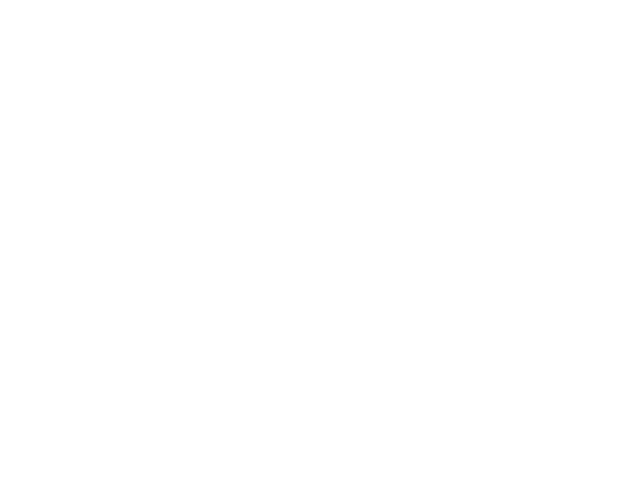
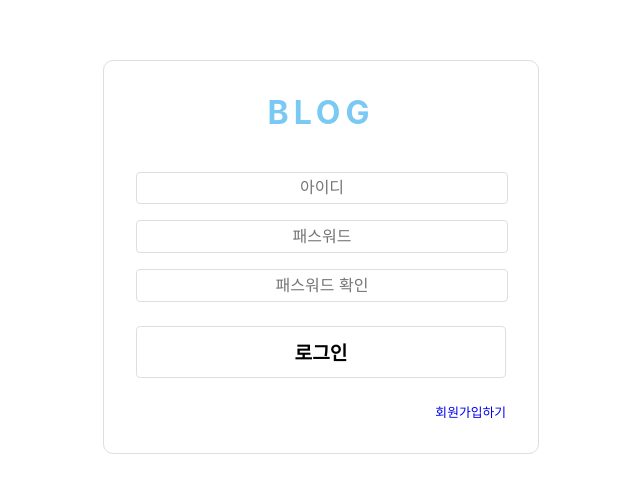
Before and after one commit to justdotiung/react-blog, a React (Create React App) app in the folder client/: page /register in a window 1280 px wide. Shown: the part 143-636 px from the top of the page, without its empty margins (319-959 px from the left). Built offline with nearby package versions, Linux system fonts and the light colour scheme.

Commit message:
auth saga 구현중

```diff
--- a/client/package.json
+++ b/client/package.json
@@ -6,6 +6,7 @@
     "@testing-library/jest-dom": "^4.2.4",
     "@testing-library/react": "^9.3.2",
     "@testing-library/user-event": "^7.1.2",
+    "axios": "^0.19.2",
     "react": "^16.12.0",
     "react-dom": "^16.12.0",
     "react-redux": "^7.1.3",
--- a/client/src/App.js
+++ b/client/src/App.js
@@ -2,12 +2,13 @@ import React from "react";
 import { Route } from "react-router-dom";
 import MainPage from "./components/pages/MainPage";
 import LoginPage from "./components/pages/LoginPage";
+import RegisterPage from "./components/pages/RegisterPage";
 const App = () => {
   return (
     <>
       <Route path="/" component={MainPage} exact/>
       <Route path="/login" component={LoginPage} />
-
+      <Route path="/register" component={RegisterPage } />
     </>
   );
 };
--- /dev/null
+++ b/client/src/components/pages/RegisterPage.js
@@ -0,0 +1,12 @@
+import React from 'react';
+import UserTemplate from '../user/UserTemplate';
+import RegisterFromContainer from '../../containers/user/RegisterFromContainer';
+const RegisterPage = () => {
+    return (
+        <UserTemplate>
+            <RegisterFromContainer />
+        </UserTemplate>
+    );
+};
+
+export default RegisterPage;
--- a/client/src/components/user/LoginForm.js
+++ b/client/src/components/user/AuthForm.js
@@ -7,8 +7,7 @@ const LoginFormBlock = styled.form`
   margin-top: 2.5rem;
   .link-block {
     display: flex;
-    margin-top:1.5rem;
-
+    margin-top: 1.5rem;
   }
 `;
 
@@ -41,11 +40,12 @@ const StyledLink = styled(Link)`
   text-decoration: none;
   margin-left: auto;
   & + & {
-      margin-left: 1rem;
+    margin-left: 1rem;
   }
 `;
 
-const LoginForm = ({ form, onChange, onSubmit }) => {
+const LoginForm = ({type, form, onChange, onSubmit }) => {
+  console.log(type);
   return (
     <LoginFormBlock onSubmit={onSubmit}>
       <StyledInput
@@ -61,10 +61,19 @@ const LoginForm = ({ form, onChange, onSubmit }) => {
         onChange={onChange}
         value={form.password}
       />
+      {type === 'register' && (
+        <StyledInput
+          name="passwordCheck"
+          type="password"
+          placeholder="패스워드 확인"
+          onChange={onChange}
+          value={form.passwordCheck}
+        />
+      )}
       <StyledButton authButton>로그인</StyledButton>
       <div className="link-block">
         <StyledLink to="/register">회원가입하기</StyledLink>
-        <StyledLink to="/register">비밀번호찾기</StyledLink>
+        {/* <StyledLink to="/register">비밀번호찾기</StyledLink> */}
       </div>
     </LoginFormBlock>
   );
--- a/client/src/containers/user/LoginFormContainer.js
+++ b/client/src/containers/user/LoginFormContainer.js
@@ -1,10 +1,10 @@
 import React, { useEffect } from "react";
-import LoginForm from "../../components/user/LoginForm";
+import AuthForm from "../../components/user/AuthForm";
 import { connect } from "react-redux";
-import { changeField } from "../../modules/auth";
-import { userValidation } from '../../modules/user';
+import { changeField, initform } from "../../modules/auth";
+import { userValidation } from "../../modules/user";
 
-const LoginFormContainer = ({ form, changeField, }) => {
+const LoginFormContainer = ({ form, changeField }) => {
   const onChange = e => {
     const { name, value } = e.target;
     changeField({
@@ -14,21 +14,27 @@ const LoginFormContainer = ({ form, changeField, }) => {
     });
   };
 
-  const onSubmit = (e) => {
+  const onSubmit = e => {
     e.preventDefault();
     const { name, password } = form;
-    console.log(name)
+    console.log(name);
     console.log(password);
-    localStorage.setItem('user', JSON.stringify(form));
-  }
+    localStorage.setItem("user", JSON.stringify(form));
+  };
 
   useEffect(() => {
+    initform("login");
+    console.log(localStorage.getItem("user"));
+  }, [localStorage, initform]);
 
-          console.log(localStorage.getItem('user'));
-
-  },[localStorage])
-
-  return <LoginForm form={form} onChange={onChange} onSubmit={onSubmit} />;
+  return (
+    <AuthForm
+      type="login"
+      form={form}
+      onChange={onChange}
+      onSubmit={onSubmit}
+    />
+  );
 };
 
 export default connect(
--- /dev/null
+++ b/client/src/containers/user/RegisterFromContainer.js
@@ -0,0 +1,34 @@
+import React, { useEffect } from "react";
+import { connect } from "react-redux";
+import { changeField, initform } from "../../modules/auth";
+import AuthForm from "../../components/user/AuthForm";
+
+const RegisterFromContainer = ({ changeField, form }) => {
+  const onChange = e => {
+    const { name, value } = e.target;
+    changeField({
+      form: "register",
+      key: name,
+      value
+    });
+  };
+
+  const onSubmit = e => {
+    e.preventDefault();
+  };
+  useEffect(() => {
+    initform("register");
+  }, [initform]);
+
+  return <AuthForm type="register" onChange={onChange} form={form} />;
+};
+
+export default connect(
+  ({ auth }) => ({
+    form: auth.register
+  }),
+  {
+    changeField,
+    initform
+  }
+)(RegisterFromContainer);
--- /dev/null
+++ b/client/src/lib/api/auth.js
@@ -0,0 +1,4 @@
+import axios from 'axios';
+
+export const registser = ({ name, password }) =>
+axios.post('/api/auth/registser', { name, password });
--- a/client/src/modules/auth.js
+++ b/client/src/modules/auth.js
@@ -1,6 +1,11 @@
 import { createAction, handleActions } from "redux-actions";
 
 const initialState = {
+  register: {
+    name: "",
+    password: "",
+    passwordCheck: ""
+  },
   login: {
     name: "",
     password: ""
@@ -8,6 +13,7 @@ const initialState = {
 };
 
 const CHANGE_FIELD = "auth/CHANGE_FIELD";
+const INIT_FORM = "auth/INIT_FORM";
 
 export const changeField = createAction(
   CHANGE_FIELD,
@@ -18,6 +24,8 @@ export const changeField = createAction(
   })
 );
 
+export const initform = createAction(INIT_FORM, form => form);
+
 const auth = handleActions(
   {
     [CHANGE_FIELD]: (state, { payload: { form, key, value } }) => ({
@@ -26,9 +34,12 @@ const auth = handleActions(
         ...state[form],
         [key]: value
       }
+    }),
+    [INIT_FORM]: (state, { payload: form }) => ({
+      ...state,
+      [form]: initialState[form]
     })
   },
-
   initialState
 );
 
```
Also changed, not shown: 1 other file (tests, documents, lock files or other folders).
